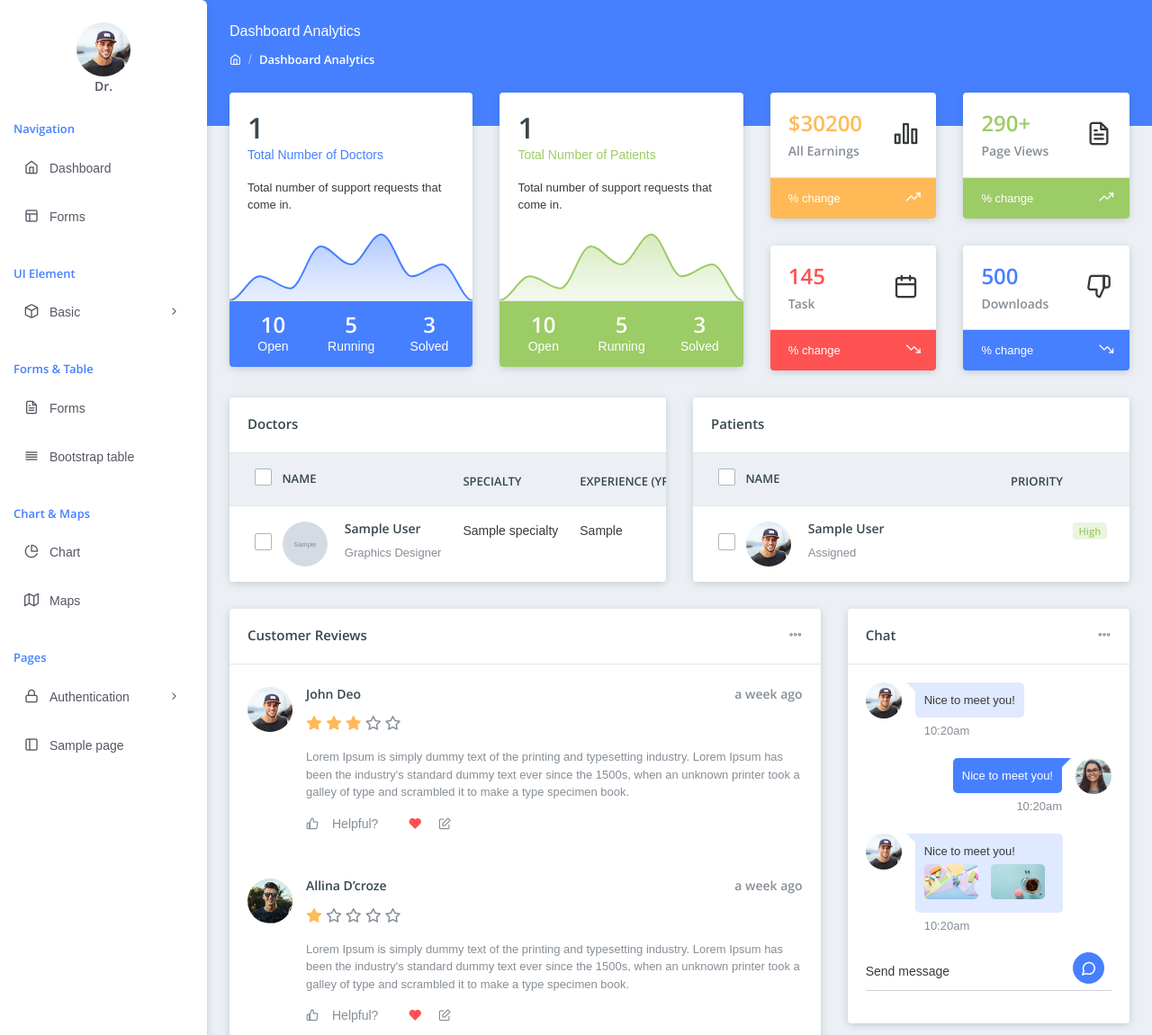
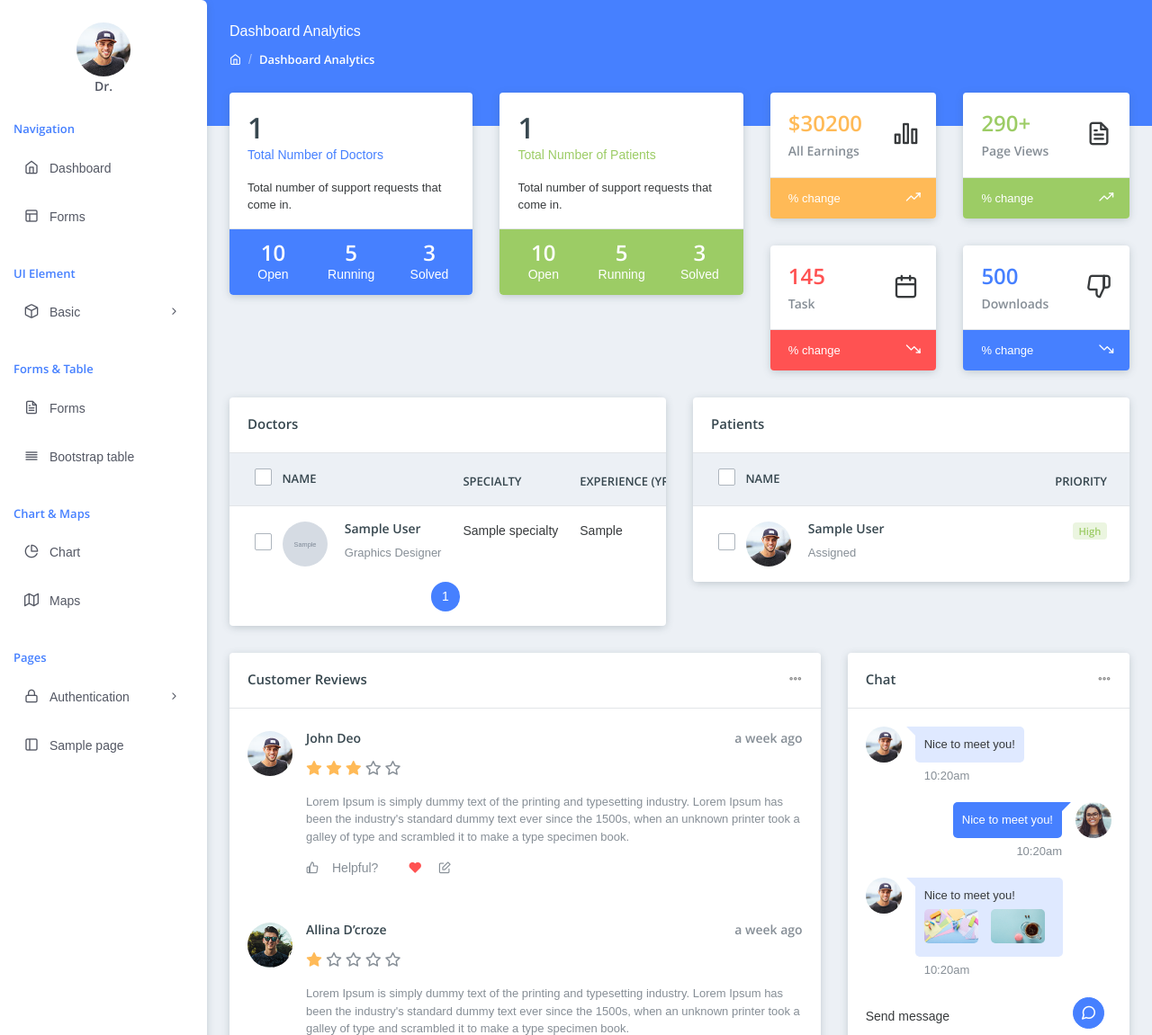
Before and after one commit to AlphaCodz/Panel, a Django app: template Medadmin/app/templates/basic_files/index.html in a window 1280 px wide. Shown: the part 50-1201 px from the top of the page at 90% size. Run offline with Django 4.2, Linux system fonts and the light colour scheme; the template is opened without the code that fills it: most values are stand-ins (such as "Sample title", 1, 10 or a date in 2020); grey boxes marked "Sample" are stand-in pictures; some libraries are stand-ins or nearby versions; some web fonts are replaced.

Commit message:
Paginated

```diff
--- a/Medadmin/app/templates/basic_files/index.html
+++ b/Medadmin/app/templates/basic_files/index.html
@@ -36,7 +36,7 @@
                                 <span class="text-c-blue">Total Number of Doctors</span>
                                 <p class="mb-3 mt-3">Total number of support requests that come in.</p>
                             </div>
-                            <div id="support-chart"></div>
+                            <!-- <div id="support-chart"></div> -->
                             <div class="card-footer bg-primary text-white">
                                 <div class="row text-center">
                                     <div class="col">
@@ -62,7 +62,7 @@
                                 <span class="text-c-green">Total Number of Patients</span>
                                 <p class="mb-3 mt-3">Total number of support requests that come in.</p>
                             </div>
-                            <div id="support-chart1"></div>
+                            <!-- <div id="support-chart1"></div> -->
                             <div class="card-footer bg-success text-white">
                                 <div class="row text-center">
                                     <div class="col">
@@ -214,7 +214,7 @@
                                         </th>
                                         <th>Specialty</th>
                                         <th>Experience (Yrs)</th>
-                                        <th class="text-right">Priority</th>
+                                        <!-- <th class="text-right">Priority</th> -->
                                     </tr>
                                 </thead>
                                 <tbody>
@@ -242,13 +242,48 @@
                                         {% endif %}
 
                                         <td>{{doc.years_of_experience}}</td>
-                                        <td class="text-right"><label class="badge badge-light-success">High</label></td>
+                                        <!-- <td class="text-right"><label class="badge badge-light-success">High</label></td> -->
                                     </tr>
                                     {% endfor %}
                                     </tr>
                                 </tbody>
                             </table>
                         </div>
+
+                        <!-- PATIENT DATA PAGINATION -->
+                        <nav aria-label="Page navigation example">
+                            <ul class="pagination justify-content-center">
+                                {% if docs.has_previous %}
+                                <li class="page-item">
+                                    <a class="page-link" href="?page={{ docs.previous_page_number }}" aria-label="Previous">
+                                        <span aria-hidden="true">&laquo;</span>
+                                    </a>
+                                </li>
+                                {% endif %}
+
+                                {% for page in docs.paginator.page_range %}
+                                {% if docs.number == page %}
+                                <li class="page-item active">
+                                    <a class="page-link" href="#">{{ page }}</a>
+                                </li>
+                                {% else %}
+                                <li class="page-item">
+                                    <a class="page-link" href="?page={{ page }}">{{ page }}</a>
+                                </li>
+                                {% endif %}
+                                {% endfor %}
+
+                                {% if docs.has_next %}
+                                <li class="page-item">
+                                    <a class="page-link" href="?page={{ docs.next_page_number }}" aria-label="Next">
+                                        <span aria-hidden="true">&raquo;</span>
+                                    </a>
+                                </li>
+                                {% endif %}
+                            </ul>
+                        </nav>
+                        <!-- END OF PATIENT DATA PAGINATION -->
+
                     </div>
                 </div>
             </div>
@@ -274,9 +309,9 @@
                                             </div>
                                             Name
                                         </th>
-                                        <th>Priority</th>
-                                        <!-- <th>Experience (Yrs)</th>
-                                        <th class="text-right">Priority</th> -->
+                                        <!-- <th>Priority</th> -->
+                                        <!-- <th>Experience (Yrs)</th> -->
+                                        <th class="text-right">Priority</th>
                                     </tr>
                                 </thead>
                                 <tbody>
```
